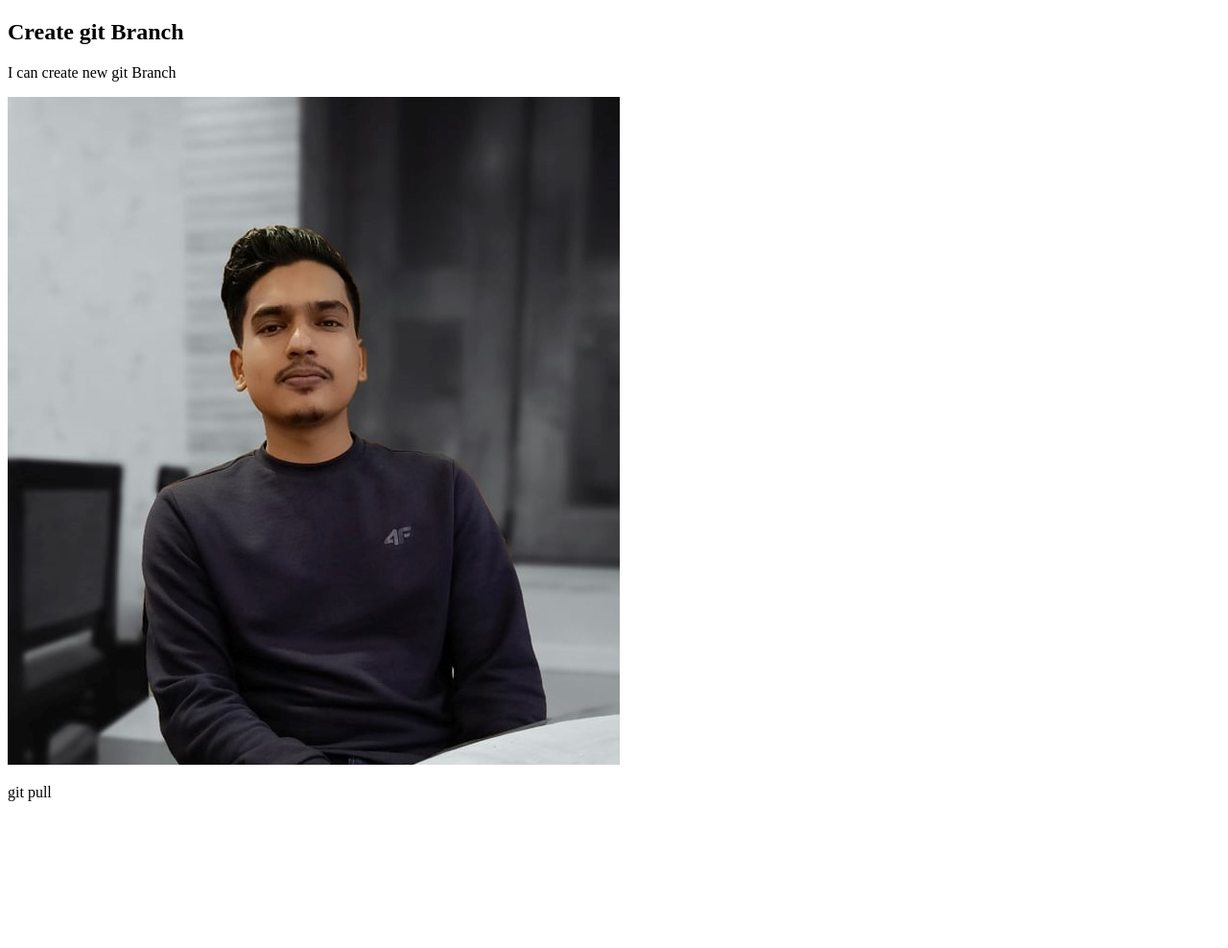
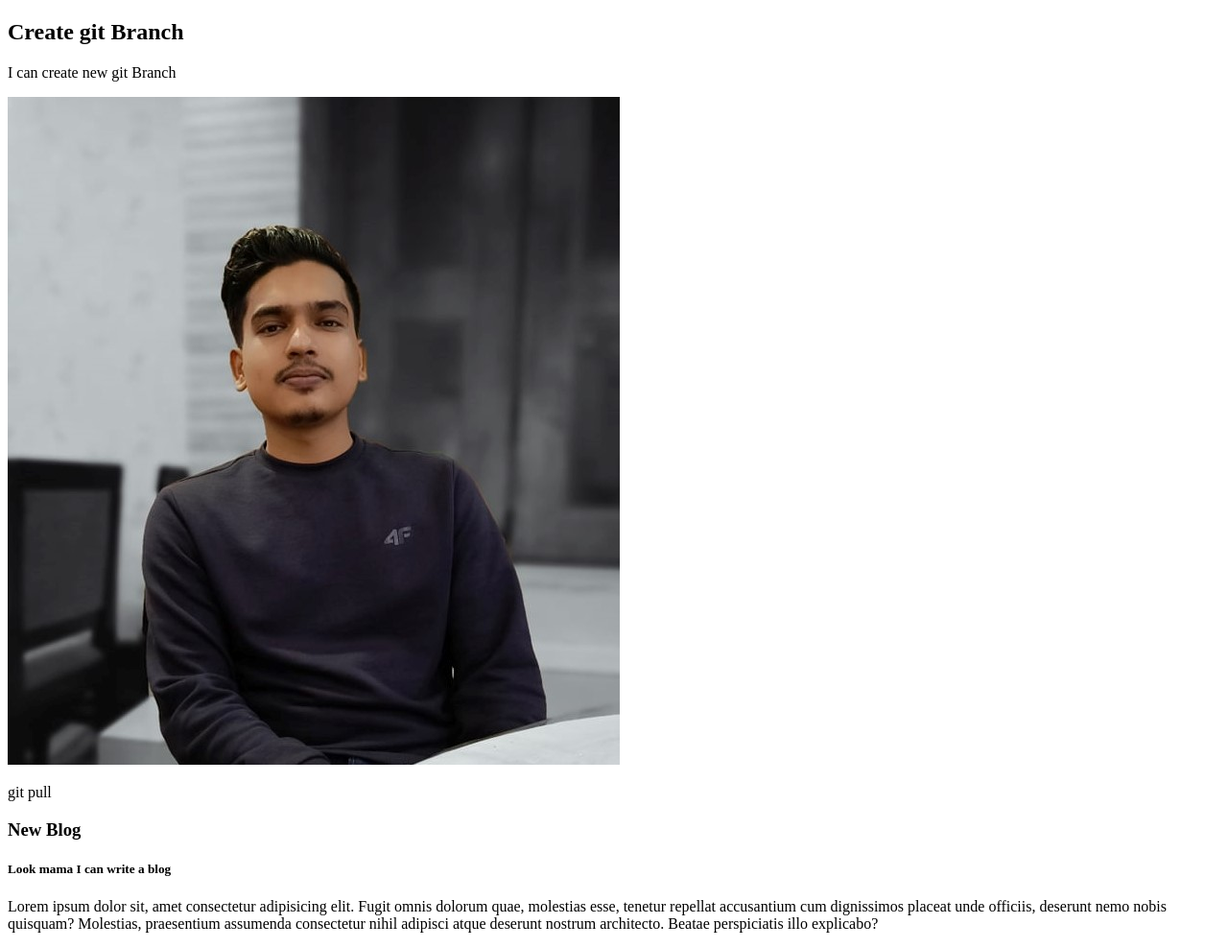
Before and after one commit to atmsayed/my-third-repo, a plain HTML site: page index.html in a window 1280 px wide. Shown: the whole page at 96% size. Before the commit the page ends 851 px from the top, so only its background shows below. Drawn offline with Linux system fonts and the light colour scheme.

Commit message:
new blog added

```diff
--- a/index.html
+++ b/index.html
@@ -11,6 +11,12 @@
     <p>I can create new git Branch</p>
     <img src="img/posh.jpg" alt="">
     <p>git pull</p>
+    <div>
+        <h3>New Blog</h3>
+        <h5>Look mama I can write a blog</h5>
+        <p>Lorem ipsum dolor sit, amet consectetur adipisicing elit. Fugit omnis dolorum quae, molestias esse, tenetur repellat accusantium cum dignissimos placeat unde officiis, deserunt nemo nobis quisquam? Molestias, praesentium assumenda consectetur nihil adipisci atque deserunt nostrum architecto. Beatae perspiciatis illo explicabo?</p>
+
+    </div>
 
 </body>
 </html>
```
